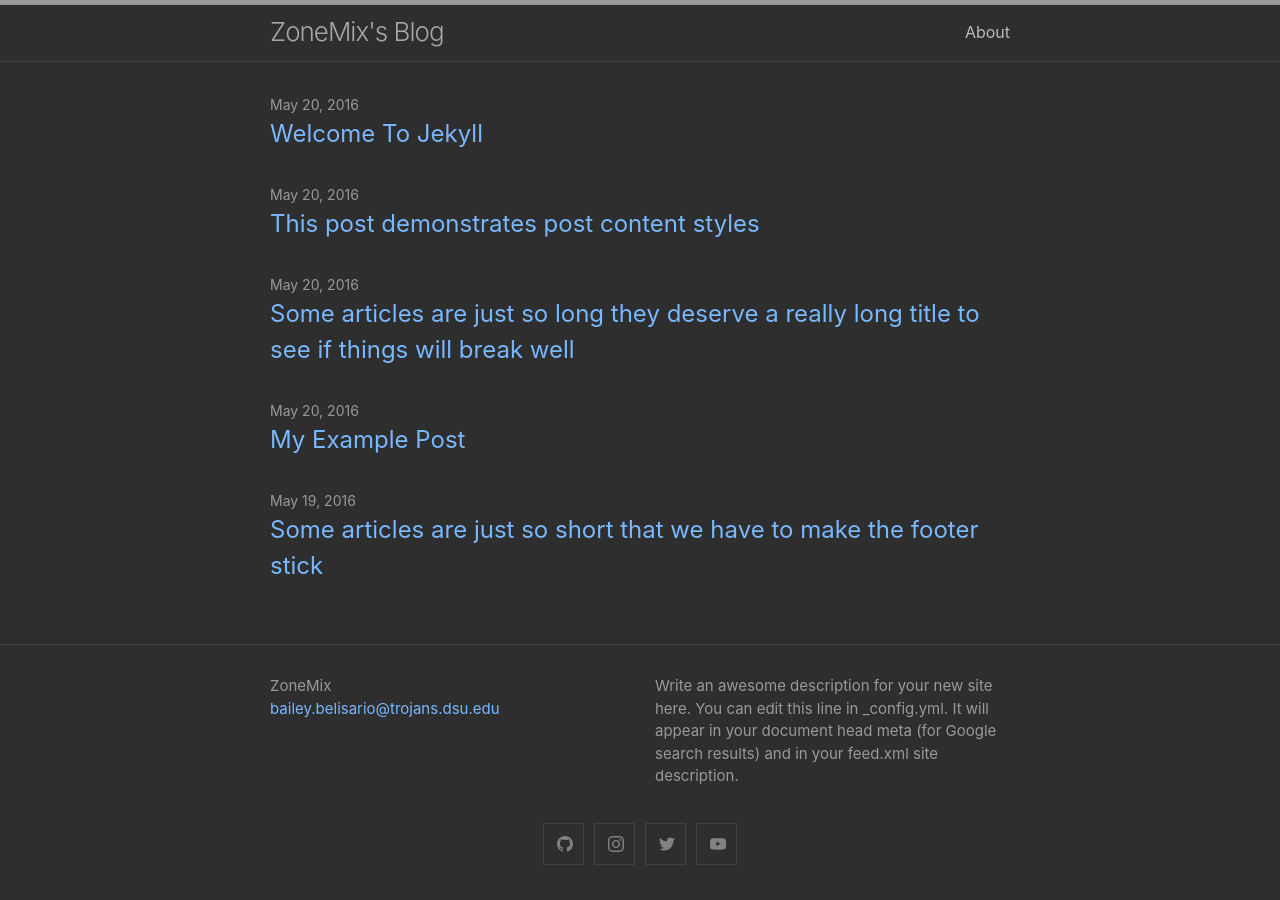
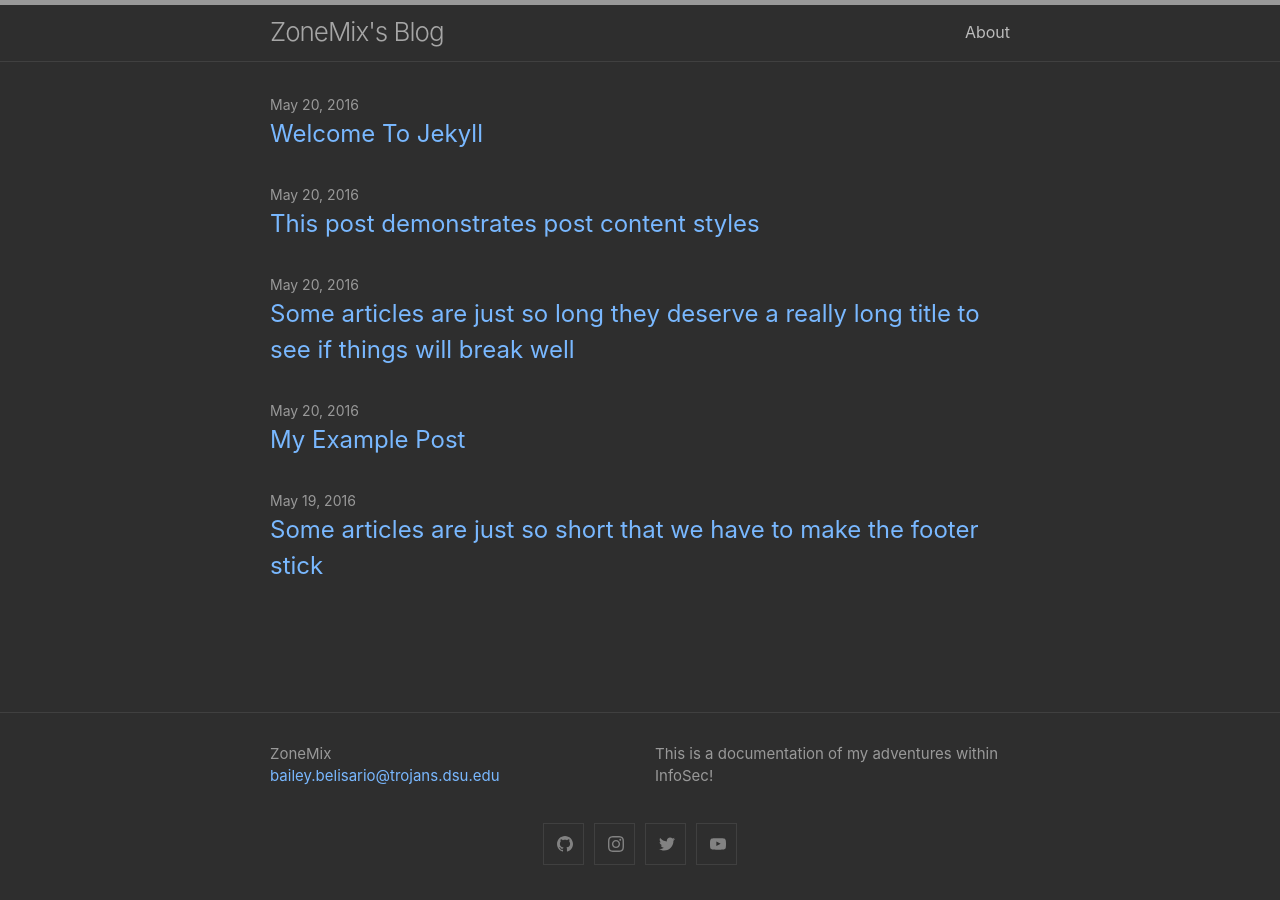
Before and after one commit to ZoneMix/zonemix.github.io, a Jekyll site: the page built from index.md, in a window 1280 px wide. Built offline with Jekyll 4.4.1, drawn with Linux system fonts in a browser that asks for light colours.

Commit message:
testing twitch and changed description

```diff
--- a/_config.yml
+++ b/_config.yml
@@ -3,9 +3,8 @@
   name: ZoneMix
   email: bailey.belisario@trojans.dsu.edu
 description: > # this means to ignore newlines until "show_excerpts:"
-  Write an awesome description for your new site here. You can edit this
-  line in _config.yml. It will appear in your document head meta (for
-  Google search results) and in your feed.xml site description.
+  This is a documentation of my adventures within InfoSec!
+
 
 show_excerpts: false # set to true to show excerpts on the homepage
 
@@ -19,6 +18,7 @@
   social_links:
     twitter: BBelisario20
     github:  ZoneMix
+    twitch: ZoneMixOF
     # devto: jekyll
     # dribbble: jekyll
     # facebook: jekyll
```
